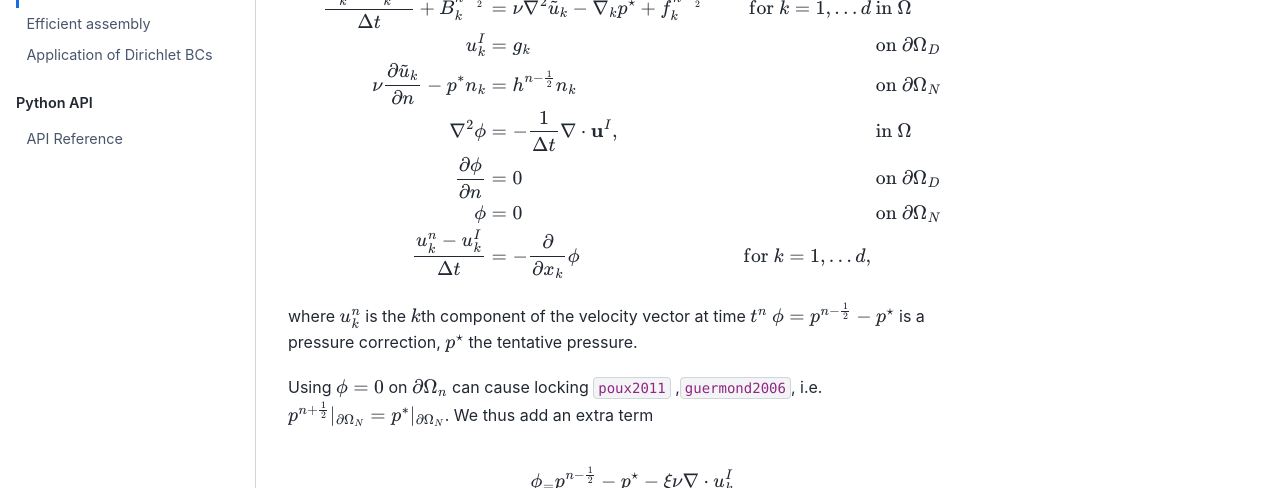
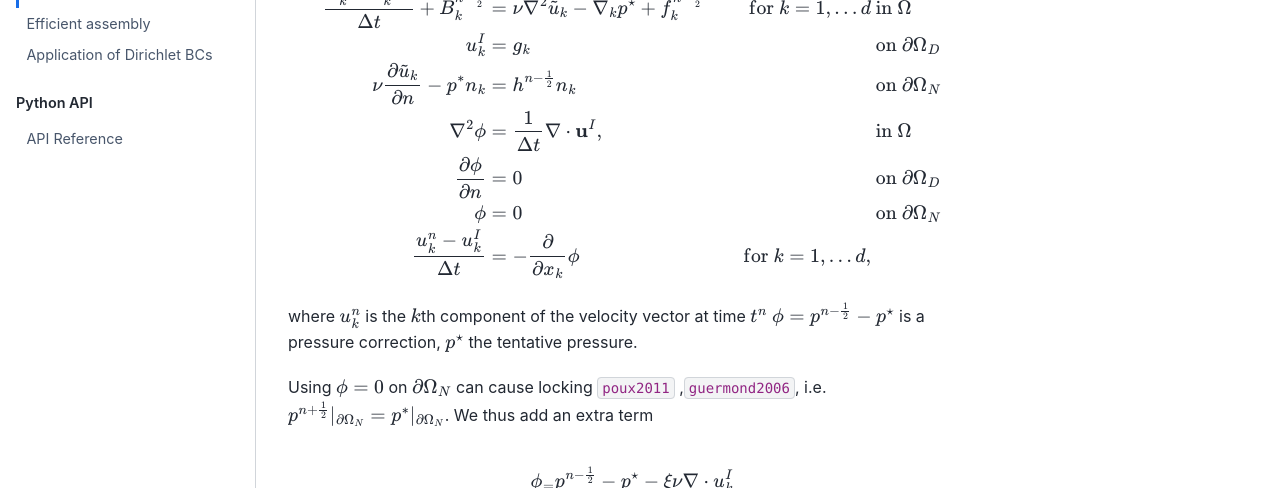
Before and after one commit to ComputationalPhysiology/oasisx, a Jupyter Book: the page built from docs/splitting_schemes.md, in a window 1280 px wide and 900 px high, scrolled down 3897 px. Shown: the part 279-767 px from the top of the window. Built offline with Jupyter Book 1.0.4 settings and Sphinx 7.4.7 and the Sphinx Book theme 1.1.4, drawn with Linux system fonts in a browser that asks for light colours; cross-references to code outside the pages are shown as plain code; some of the changed text lies outside the part shown.

Commit message:
Resolve various typos (#29)
* Fix #26, #27, #28

* Update deploy CI to use stable tests

```diff
--- a/docs/splitting_schemes.md
+++ b/docs/splitting_schemes.md
@@ -85,7 +85,7 @@
 \end{align}
 $$
 
-We use the fact that $\nabla \cdot \mathbf{u}^n = 0$ and the identitiy $\nabla \cdot \Delta \mathbf{T} = \nabla \cdot \nabla (\nabla \cdot \mathbf{T})- \nabla \cdot (\nabla \times(\nabla \times \mathbf{T}) ) =# \Delta (\nabla \cdot \mathbf{T})$ as $\nabla \cdot (\nabla \times L) = 0 \quad \forall L$ we can simplify our equation
+We use the fact that $\nabla \cdot \mathbf{u}^n = 0$ and the identitiy $\nabla \cdot \Delta \mathbf{T} = \nabla \cdot \nabla (\nabla \cdot \mathbf{T})- \nabla \cdot (\nabla \times(\nabla \times \mathbf{T}) ) = \Delta (\nabla \cdot \mathbf{T})$ as $\nabla \cdot (\nabla \times L) = 0 \quad \forall L$ we can simplify our equation
 
 $$
 \begin{align}
@@ -174,7 +174,7 @@
     \frac{u_k^{I}-  u_k^{n-1}}{\Delta t} + B_k^{n-\frac{1}{2}} &= \nu \nabla^2 \tilde u_k - \nabla_k p^\star + f_k^{n-\frac{1}{2}} & \text{for } k=1,\dots d&\text{ in } \Omega\\
     u_k^I &= g_k&& \text{ on } \partial \Omega_D\\
     \nu\frac{\partial \tilde u_k }{\partial  n} - p^*n_k &= h^{n-\frac{1}{2}}n_k&&\text{ on }\partial\Omega_N\\
-    \nabla^2\phi &= -\frac{1}{\Delta t} \nabla \cdot \mathbf{u}^I, &&\text{ in } \Omega\\
+    \nabla^2\phi &= \frac{1}{\Delta t} \nabla \cdot \mathbf{u}^I, &&\text{ in } \Omega\\
     \frac{\partial\phi}{\partial n}&=0&& \text{ on }\partial \Omega_D \\
     \phi &= 0 &&\text{ on } \partial \Omega_N\\
     \frac{u_k^n-u_k^I}{\Delta t} &= -\frac{\partial}{\partial x_k}\phi & \text{for } k=1,\dots d,
@@ -183,7 +183,7 @@
 
 where $u_k^n$ is the $k$th component of the velocity vector at time $t^n$ $\phi = p^{n-\frac{1}{2}}-p^\star$ is a pressure correction, $p^\star$ the tentative pressure.
 
-Using $\phi=0$ on $\partial\Omega_n$ can cause locking {cite}`poux2011` ,{cite}`guermond2006`, i.e. $p^{n+\frac{1}{2}}\vert_{\partial\Omega_N}=p^*\vert_{\partial\Omega_N}$.
+Using $\phi=0$ on $\partial\Omega_N$ can cause locking {cite}`poux2011` ,{cite}`guermond2006`, i.e. $p^{n+\frac{1}{2}}\vert_{\partial\Omega_N}=p^*\vert_{\partial\Omega_N}$.
 We thus add an extra term
 
 $$
```
Also changed, not shown: 1 other file.
